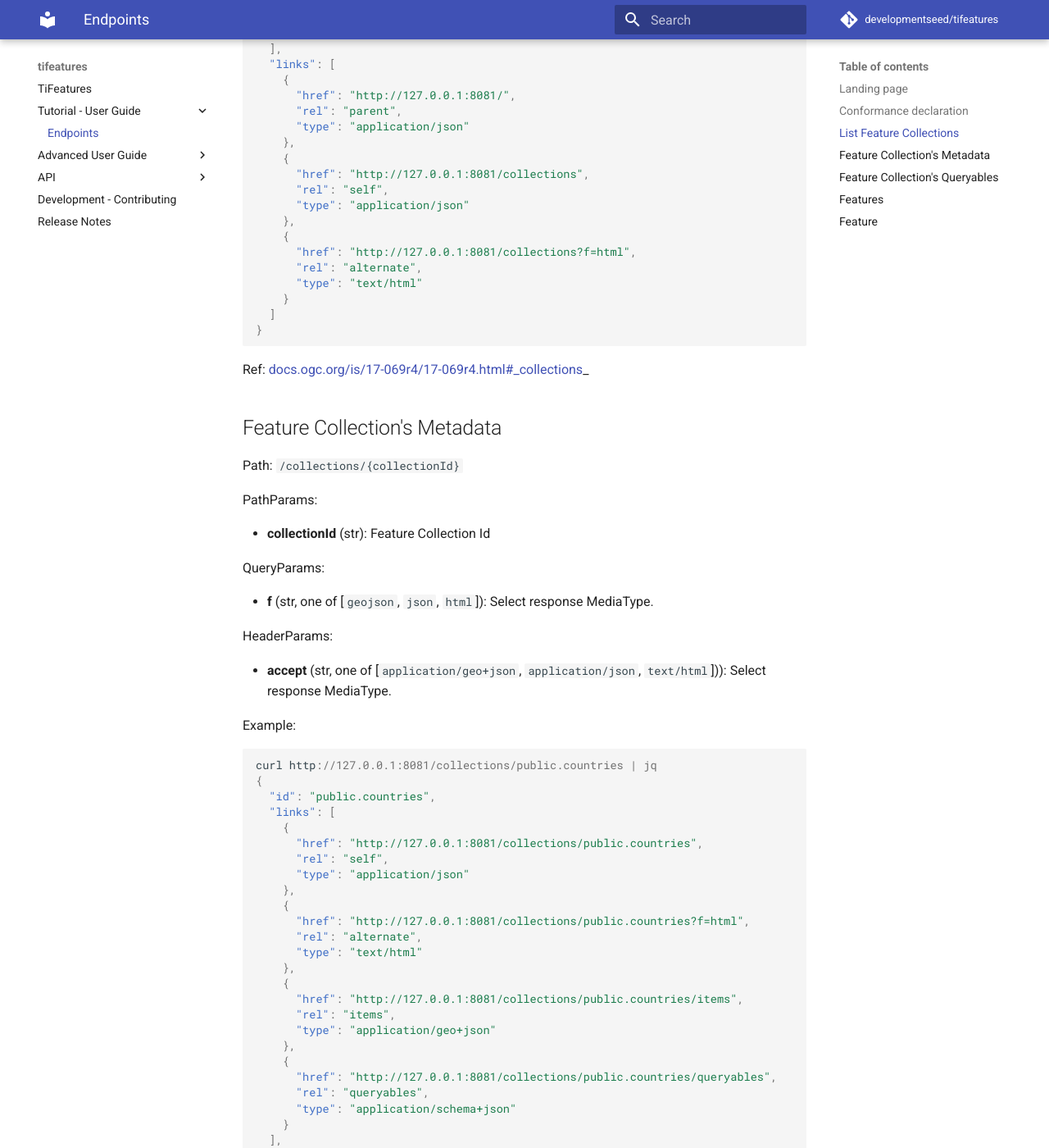
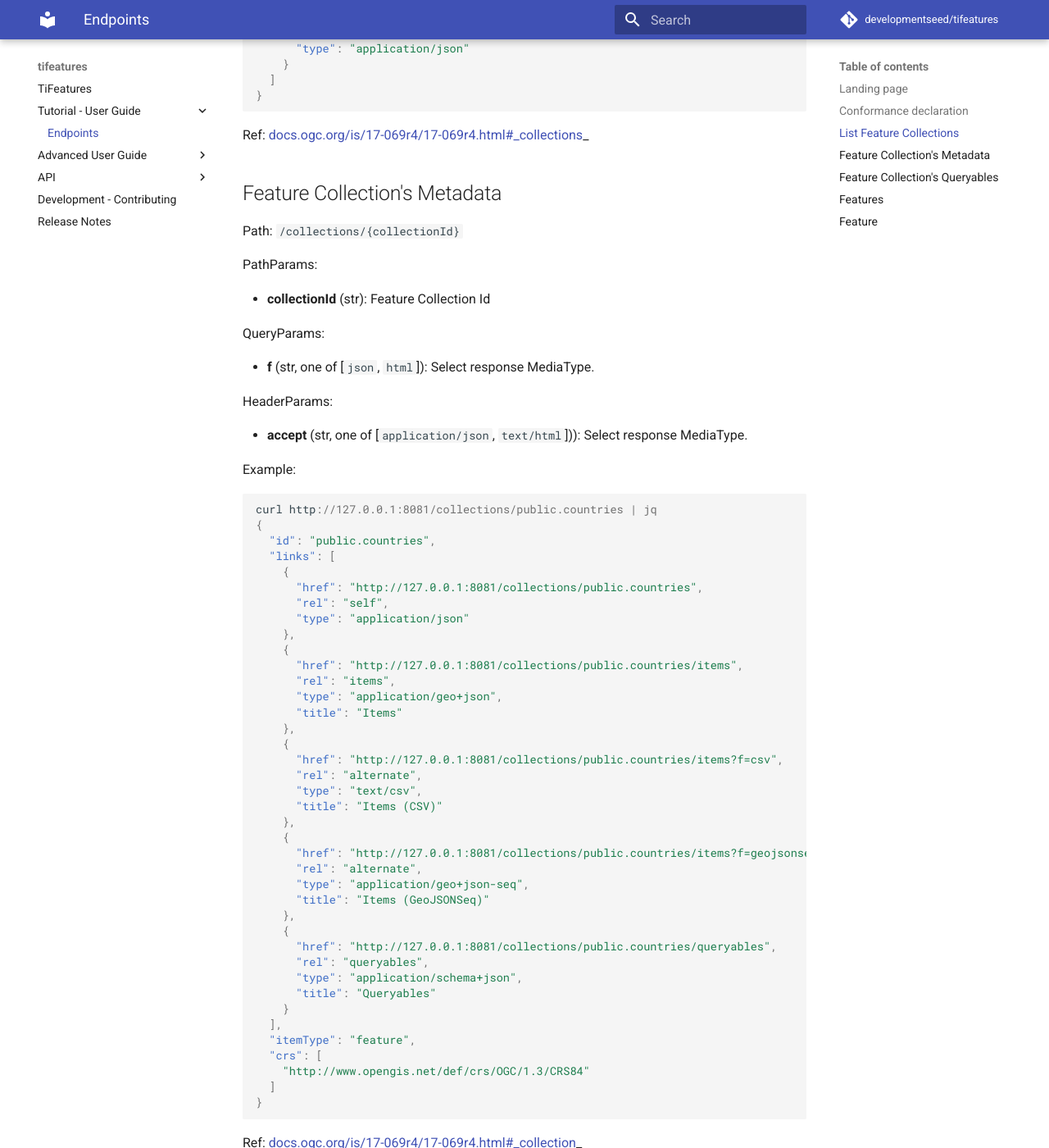
Before and after one commit to developmentseed/tipg, an MkDocs documentation site: the page built from docs/src/endpoints.md, in a window 1280 px wide and 1400 px high, scrolled down 3474 px. Shown: the whole window at 82% size. Built offline with MkDocs 1.6.1 and Material for MkDocs 9.7.7, drawn with Linux system fonts in a browser that asks for light colours; comment, search, counter and statistics services are not loaded; some of the changed text lies outside the part shown.

Commit message:
update docs

```diff
--- a/docs/src/endpoints.md
+++ b/docs/src/endpoints.md
@@ -6,11 +6,11 @@
 
 QueryParams:
 
-- **f** (str, one of [`geojson`, `json`, `html`]): Select response MediaType.
+- **f** (str, one of [`json`, `html`]): Select response MediaType.
 
 HeaderParams:
 
-- **accept** (str, one of [`application/geo+json`, `application/json`, `text/html`])): Select response MediaType.
+- **accept** (str, one of [`application/json`, `text/html`]): Select response MediaType.
 
 Example:
 
@@ -26,16 +26,10 @@
       "title": "Landing Page"
     },
     {
-      "href": "http://127.0.0.1:8081/?f=html",
-      "rel": "alternate",
-      "type": "text/html",
-      "title": "HTML Landing Page"
-    },
-    {
       "href": "http://127.0.0.1:8081/api",
       "rel": "service-desc",
       "type": "application/vnd.oai.openapi+json;version=3.0",
-      "title": "the API definition"
+      "title": "the API definition (JSON)"
     },
     {
       "href": "http://127.0.0.1:8081/api.html",
@@ -91,11 +85,11 @@
 
 QueryParams:
 
-- **f** (str, one of [`geojson`, `json`, `html`]): Select response MediaType.
+- **f** (str, one of [`json`, `html`]): Select response MediaType.
 
 HeaderParams:
 
-- **accept** (str, one of [`application/geo+json`, `application/json`, `text/html`])): Select response MediaType.
+- **accept** (str, one of [`application/json`, `text/html`])): Select response MediaType.
 
 Example:
 
@@ -128,11 +122,11 @@
 
 QueryParams:
 
-- **f** (str, one of [`geojson`, `json`, `html`]): Select response MediaType.
+- **f** (str, one of [`json`, `html`]): Select response MediaType.
 
 HeaderParams:
 
-- **accept** (str, one of [`application/geo+json`, `application/json`, `text/html`])): Select response MediaType.
+- **accept** (str, one of [`application/json`, `text/html`])): Select response MediaType.
 
 Example:
 
@@ -177,11 +171,6 @@
       "href": "http://127.0.0.1:8081/collections",
       "rel": "self",
       "type": "application/json"
-    },
-    {
-      "href": "http://127.0.0.1:8081/collections?f=html",
-      "rel": "alternate",
-      "type": "text/html"
     }
   ]
 }
@@ -199,11 +188,11 @@
 
 QueryParams:
 
-- **f** (str, one of [`geojson`, `json`, `html`]): Select response MediaType.
+- **f** (str, one of [`json`, `html`]): Select response MediaType.
 
 HeaderParams:
 
-- **accept** (str, one of [`application/geo+json`, `application/json`, `text/html`])): Select response MediaType.
+- **accept** (str, one of [`application/json`, `text/html`])): Select response MediaType.
 
 Example:
 
@@ -218,19 +207,28 @@
       "type": "application/json"
     },
     {
-      "href": "http://127.0.0.1:8081/collections/public.countries?f=html",
-      "rel": "alternate",
-      "type": "text/html"
+      "href": "http://127.0.0.1:8081/collections/public.countries/items",
+      "rel": "items",
+      "type": "application/geo+json",
+      "title": "Items"
     },
     {
-      "href": "http://127.0.0.1:8081/collections/public.countries/items",
-      "rel": "items",
-      "type": "application/geo+json"
+      "href": "http://127.0.0.1:8081/collections/public.countries/items?f=csv",
+      "rel": "alternate",
+      "type": "text/csv",
+      "title": "Items (CSV)"
+    },
+    {
+      "href": "http://127.0.0.1:8081/collections/public.countries/items?f=geojsonseq",
+      "rel": "alternate",
+      "type": "application/geo+json-seq",
+      "title": "Items (GeoJSONSeq)"
     },
     {
       "href": "http://127.0.0.1:8081/collections/public.countries/queryables",
       "rel": "queryables",
-      "type": "application/schema+json"
+      "type": "application/schema+json",
+      "title": "Queryables"
     }
   ],
   "itemType": "feature",
@@ -253,11 +251,11 @@
 
 QueryParams:
 
-- **f** (str, one of [`geojson`, `json`, `html`]): Select response MediaType.
+- **f** (str, one of [`json`, `html`]): Select response MediaType.
 
 HeaderParams:
 
-- **accept** (str, one of [`application/geo+json`, `application/json`, `text/html`])): Select response MediaType.
+- **accept** (str, one of [`application/json`, `text/html`])): Select response MediaType.
 
 Example:
 
@@ -324,11 +322,14 @@
 - **filter-lang** (str, one of [`cql2-text`, `cql2-json`]): `Filter` language. Defaults to `cql2-text`.
 - **geom-column** * (str): Select geometry column to apply filter on and to create geometry from.
 - **datetime-column** * (str): Select datetime column to apply filter on.
-- **f** (str, one of [`geojson`, `json`, `html`]): Select response MediaType.
+- **bbox-only**  * (bool): Only return the bounding box of the feature.
+- **simplify** * (float): Simplify the output geometry to given threshold in decimal degrees.
+
+- **f** (str, one of [`geojson`, `html`, `json`, `csv`, `geojsonseq`, `ndjson`]): Select response MediaType.
 
 HeaderParams:
 
-- **accept** (str, one of [`application/geo+json`, `application/json`, `text/html`])): Select response MediaType.
+- **accept** (str, one of [`application/geo+json`, `text/html`, `application/json`, `text/csv`, `application/geo+json-seq`, `application/ndjson`])): Select response MediaType.
 
 \*  **Not in OGC API Features Specification**
 
@@ -369,11 +373,11 @@
 
 QueryParams:
 
-- **f** (str, one of [`geojson`, `json`, `html`]): Select response MediaType.
+- **f** (str, one of [`geojson`, `html`, `json`]): Select response MediaType.
 
 HeaderParams:
 
-- **accept** (str, one of [`application/geo+json`, `application/json`, `text/html`])): Select response MediaType.
+- **accept** (str, one of [`application/geo+json`, `text/html`, `application/json`])): Select response MediaType.
 
 Example:
 
```
Also changed, not shown: other parts of docs/src/endpoints.md (+4 -1 lines).
